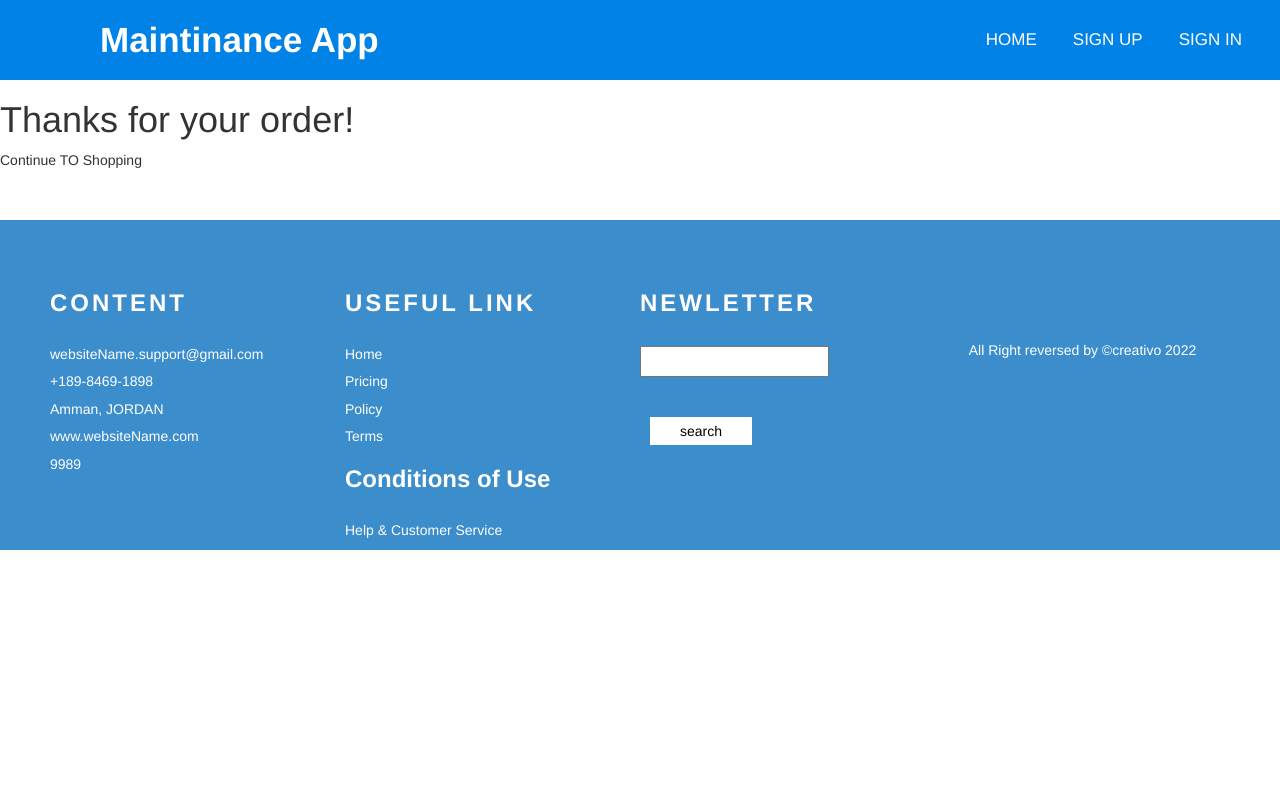
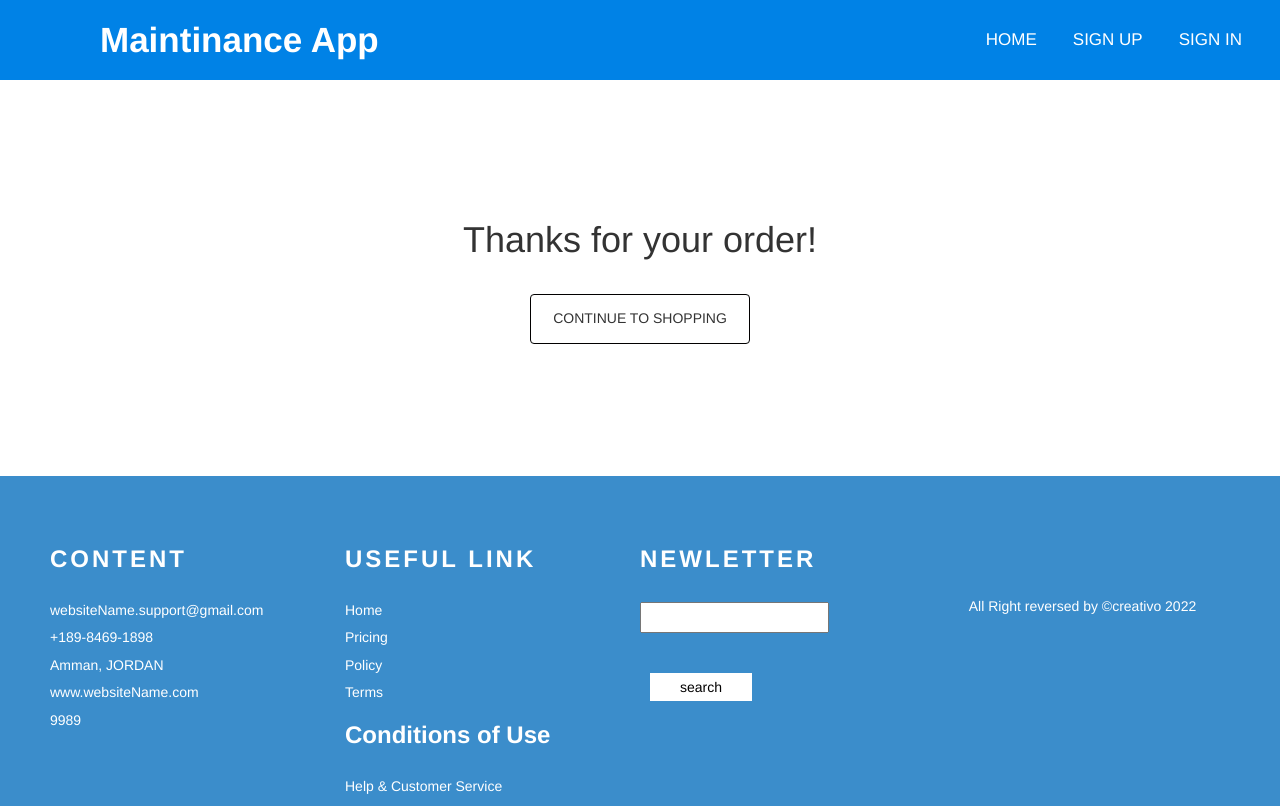
Before and after one commit to The-Unbeatables/MERAKI_Academy_Project_5, a React (Create React App) app in the folder frontend/: page /checkout-success in a window 1280 px wide. Built offline with nearby package versions, Linux system fonts and the light colour scheme; no server answers.

Commit message:
complete checkoutSuccess style

```diff
--- a/frontend/src/components/ChecoutSuccess.js/index.js
+++ b/frontend/src/components/ChecoutSuccess.js/index.js
@@ -4,6 +4,7 @@ import { useDispatch } from "react-redux";
 import { useSelector } from "react-redux";
 import axios from "axios";
 import { setUserProductOrders } from "../../redux/reducers/product_orders";
+import "./style.css";
 
 
 const CheckoutSuccess = () => {
@@ -38,7 +39,7 @@ const CheckoutSuccess = () => {
         <div className="success_checkout">
           <h1>Thanks for your order!</h1>
           <div onClick={() => navigate("/")} className="success">
-            Continue TO Shopping
+            <h5>Continue TO Shopping</h5>
           </div>
         </div>
       </div>
--- /dev/null
+++ b/frontend/src/components/ChecoutSuccess.js/style.css
@@ -0,0 +1,30 @@
+.success_checkout_container {
+    display: flex;
+    justify-content: center;
+    align-items: center;
+    margin: 120px;
+    background-color: white;
+}
+
+.success_checkout {
+    display: flex;
+    flex-direction: column;
+    justify-content: center;
+    align-items: center;
+}
+
+.success {
+    margin-top: 24px;
+    font-size: 12px;
+    padding: 0px 22px;
+    border: solid 1px rgb(1, 0, 0);
+    border-radius: 4px;
+    text-align: center;
+    height: 50px;
+    display: flex;
+    justify-content: center;
+    align-items: center;
+    cursor: pointer;
+    text-transform: uppercase;
+    margin-bottom: 12px;
+}
```
